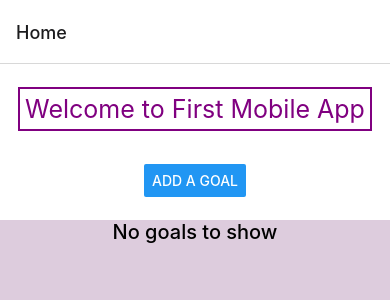
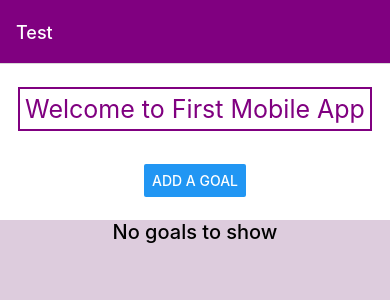
Before and after one commit to eric3318/cs5520-mobile-development, a React Native app: screen / in a window 390 px wide. Shown: the top 300 px of the page. Built offline with nearby package versions, Linux system fonts and the light colour scheme.

Commit message:
in class activity - options prop on Screen

```diff
--- a/App.js
+++ b/App.js
@@ -8,7 +8,15 @@
   return (
     <NavigationContainer>
       <Stack.Navigator>
-        <Stack.Screen name="Home" component={Home} />
+        <Stack.Screen
+          name="Home"
+          component={Home}
+          options={{
+            title: "Test",
+            headerStyle: { backgroundColor: "purple" },
+            headerTintColor: "white",
+          }}
+        />
         <Stack.Screen name="Details" component={GoalDetails} />
       </Stack.Navigator>
     </NavigationContainer>
```
